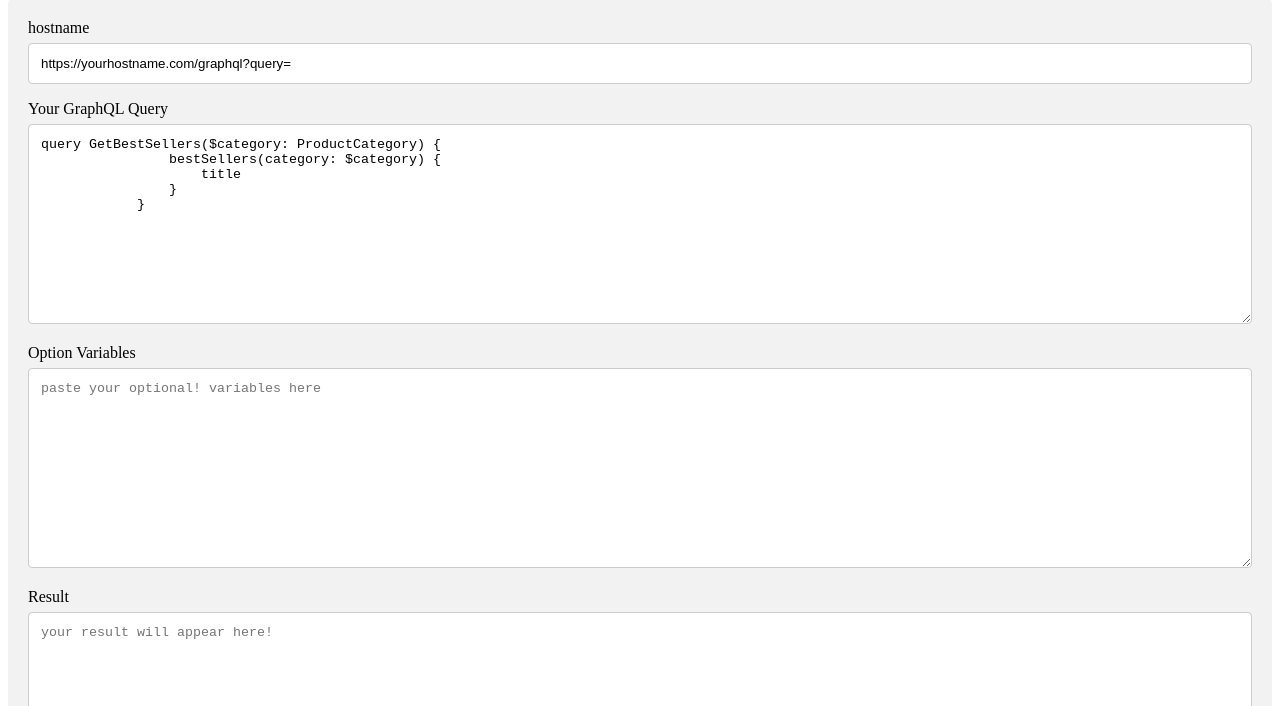
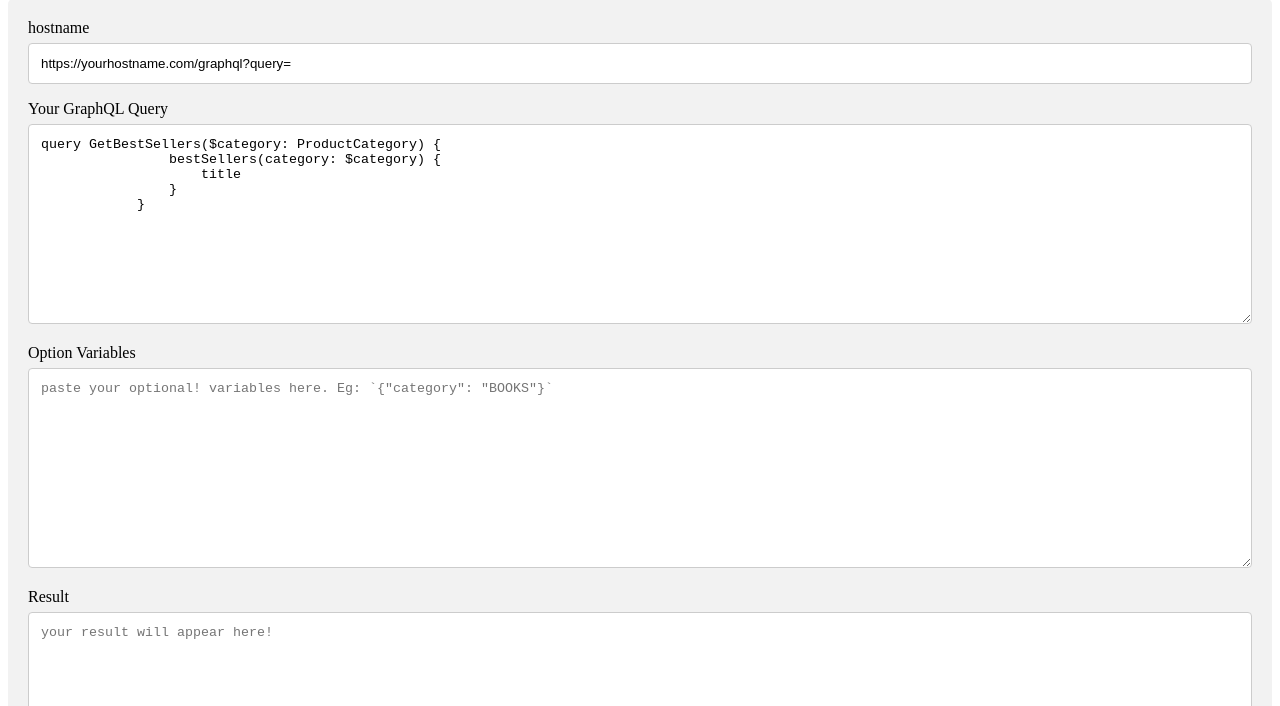
Before and after one commit to mauriceverhoeven/mauriceverhoeven.github.io, a plain HTML site: page graphql-post-to-get-converter.html in a window 1280 px wide. Shown: the part 94-800 px from the top of the page. Drawn offline with Linux system fonts and the light colour scheme.

Commit message:
Update graphql-post-to-get-converter.html
+ example of variables

```diff
--- a/graphql-post-to-get-converter.html
+++ b/graphql-post-to-get-converter.html
@@ -69,7 +69,8 @@
                 style="height:200px"></textarea>
 
             <label for="variables">Option Variables</label>
-            <textarea id="variables" name="subject" placeholder='paste your optional! variables here'
+            <textarea id="variables" name="subject"
+                placeholder='paste your optional! variables here. Eg: `{"category": "BOOKS"}`'
                 style="height:200px"></textarea>
 
 
```
